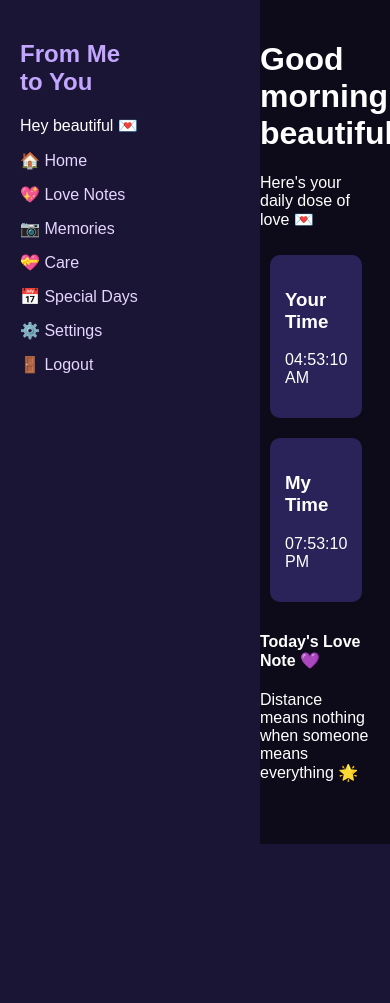
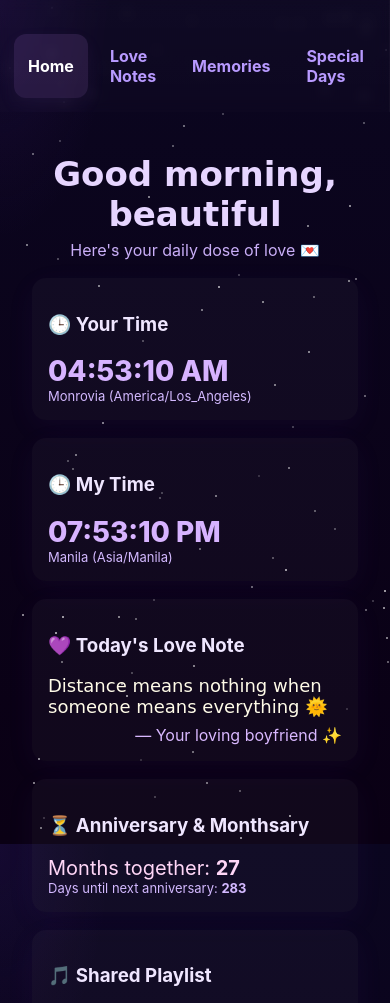
Before and after one commit to Judge09/cosmic-love-letter, a Flask app: page /home in a window 390 px wide. Shown: the top 1003 px of the page. Before the commit the page ends 844 px from the top, so only its background shows below. Run offline with Flask 3, Linux system fonts and the light colour scheme; the visitor is signed in with stand-in values (Sample User, id 1).

Commit message:
template2withlogin

```diff
--- a/ldr_scrapbook/app.py
+++ b/ldr_scrapbook/app.py
@@ -1,40 +1,113 @@
-from flask import Flask, render_template, request, redirect, url_for, session
-from datetime import datetime
+from flask import Flask, render_template, request, redirect, url_for, session, flash
+from markupsafe import escape
+from datetime import datetime, timedelta
+import os
+from dotenv import load_dotenv
 import pytz
-import os
+
+# Load .env (optional)
+load_dotenv()
 
 app = Flask(__name__)
-app.secret_key = os.getenv("SECRET_KEY", "supersecretkey")  # Change this in production
+app.secret_key = os.getenv("FLASK_SECRET", os.urandom(24))
 
-# Dummy credentials (replace with Supabase auth later)
-USERNAME = "love"
-PASSWORD = "you"
+# Password (change in .env or env var)
+APP_PASSWORD = os.getenv("SCRAPBOOK_PASSWORD", "loveisbeautiful")
+
+# Timezones
+TZ_MANILA = pytz.timezone("Asia/Manila")
+TZ_MONROVIA = pytz.timezone("America/Los_Angeles")  # Monrovia CA (PST/PDT)
+
+# Anniversary date (change to your actual anniversary)
+ANNIV_YEAR = int(os.getenv("ANNIV_YEAR", "2023"))
+ANNIV_MONTH = int(os.getenv("ANNIV_MONTH", "5"))
+ANNIV_DAY = int(os.getenv("ANNIV_DAY", "20"))
+
+def months_and_days_since(anniv_dt):
+    today = datetime.now()
+    total_days = (today - anniv_dt).days
+    months = total_days // 30
+    days = total_days % 30
+    return months, days
 
 @app.route("/", methods=["GET", "POST"])
 def login():
     if request.method == "POST":
-        username = request.form.get("username", "").strip()
-        password = request.form.get("password", "").strip()
-        if username == USERNAME and password == PASSWORD:
+        pwd = escape(request.form.get("password", "").strip())
+        if pwd == APP_PASSWORD:
             session["logged_in"] = True
-            return redirect(url_for("home"))
+            session["last_login"] = datetime.utcnow().isoformat()
+            return redirect(url_for("index"))
         else:
-            return render_template("login.html", error="Invalid credentials")
+            flash("Invalid password. Try again.", "error")
+            return render_template("login.html")
     return render_template("login.html")
 
-@app.route("/home")
-def home():
+def require_login():
     if not session.get("logged_in"):
         return redirect(url_for("login"))
-    # Timezones
-    monrovia_time = datetime.now(pytz.timezone("America/Los_Angeles")).strftime("%I:%M:%S %p")
-    manila_time = datetime.now(pytz.timezone("Asia/Manila")).strftime("%I:%M:%S %p")
-    return render_template("index.html", monrovia_time=monrovia_time, manila_time=manila_time)
+    return None
+
+@app.route("/home")
+def index():
+    if not session.get("logged_in"):
+        return redirect(url_for("login"))
+
+    now_manila = datetime.now(TZ_MANILA).strftime("%I:%M:%S %p")
+    now_monrovia = datetime.now(TZ_MONROVIA).strftime("%I:%M:%S %p")
+
+    anniv_dt = datetime(ANNIV_YEAR, ANNIV_MONTH, ANNIV_DAY)
+    months, days = months_and_days_since(anniv_dt)
+
+    # days until next anniversary
+    this_year_anniv = datetime(datetime.now().year, ANNIV_MONTH, ANNIV_DAY)
+    if this_year_anniv < datetime.now():
+        next_anniv = datetime(datetime.now().year + 1, ANNIV_MONTH, ANNIV_DAY)
+    else:
+        next_anniv = this_year_anniv
+    days_until = (next_anniv - datetime.now()).days
+
+    return render_template(
+        "index.html",
+        manila_time=now_manila,
+        monrovia_time=now_monrovia,
+        months=months,
+        days=days,
+        days_until=days_until
+    )
+
+@app.route("/love-notes")
+def love_notes():
+    if not session.get("logged_in"):
+        return redirect(url_for("login"))
+    return render_template("love_notes.html")
+
+@app.route("/memories")
+def memories():
+    if not session.get("logged_in"):
+        return redirect(url_for("login"))
+    return render_template("memories.html")
+
+@app.route("/special-days")
+def special_days():
+    if not session.get("logged_in"):
+        return redirect(url_for("login"))
+    return render_template("special_days.html")
+
+@app.route("/settings", methods=["GET","POST"])
+def settings():
+    if not session.get("logged_in"):
+        return redirect(url_for("login"))
+    if request.method == "POST":
+        # update simple settings locally (placeholder)
+        flash("Settings saved (local only).", "info")
+    return render_template("settings.html")
 
 @app.route("/logout")
 def logout():
     session.clear()
+    flash("Logged out.", "info")
     return redirect(url_for("login"))
 
 if __name__ == "__main__":
-    app.run(debug=True, host="0.0.0.0")
+    app.run(host="0.0.0.0", port=5000, debug=True)
--- a/ldr_scrapbook/requirements.txt
+++ b/ldr_scrapbook/requirements.txt
@@ -1 +1,2 @@
 flask
+python-dotenv
--- a/ldr_scrapbook/static/css/style.css
+++ b/ldr_scrapbook/static/css/style.css
@@ -1,45 +1,131 @@
+/* ---------- Reset & base ---------- */
+* { box-sizing: border-box; }
+html,body { height:100%; margin:0; font-family: "Inter", system-ui, -apple-system, "Segoe UI", Roboto, "Helvetica Neue", Arial; }
+
+/* ---------- Background / stars container ---------- */
 body {
-    margin: 0;
-    font-family: Arial, sans-serif;
-    background-color: #0d0b1a;
-    color: white;
+  background: radial-gradient(ellipse at top left, rgba(110,45,200,0.10), transparent 20%),
+              linear-gradient(180deg,#0b0620 0%, #0a0014 100%);
+  color: #efe6ff;
+  -webkit-font-smoothing:antialiased;
+  overflow-y: auto;
+}
+.stars-bg { position: fixed; inset: 0; pointer-events:none; z-index:0; }
+
+/* ---------- Navbar / sidebar responsive ---------- */
+.container {
+  position: relative;
+  z-index: 2;
+  display: grid;
+  grid-template-columns: 260px 1fr;
+  gap: 24px;
+  min-height: 100vh;
 }
 
+/* sidebar */
 .sidebar {
-    width: 220px;
-    background: #1a1535;
-    padding: 20px;
-    position: fixed;
-    height: 100%;
+  padding: 28px 18px;
+  background: linear-gradient(180deg, rgba(255,255,255,0.02), rgba(255,255,255,0.01));
+  border-right: 1px solid rgba(255,255,255,0.03);
+  backdrop-filter: blur(6px);
+}
+.brand h2 {
+  margin: 0;
+  font-family: 'Pacifico', cursive;
+  color: #ffd8ff;
+  font-size: 22px;
+}
+.greeting { color: #d8b8ff; margin-top:8px; }
+.nav {
+  margin-top: 20px;
+  display:flex;
+  flex-direction:column;
+  gap:10px;
+}
+.nav a {
+  display:flex; align-items:center; gap:10px;
+  padding: 12px 14px; border-radius: 12px;
+  color: #b89aff; text-decoration:none; font-weight:700;
+}
+.nav a.active, .nav a:hover {
+  background: rgba(200,140,255,0.12);
+  color: #fff;
+  box-shadow: 0 8px 20px rgba(192,132,252,0.06);
 }
 
-.sidebar h2 {
-    color: #c3a6ff;
+/* bottom logout */
+.sidebar .foot { margin-top: auto; padding-top:18px; color:#ffd; }
+
+/* main content */
+.main {
+  padding: 28px;
+}
+.header {
+  text-align: center;
+  margin-bottom: 18px;
+}
+.header h1 {
+  font-family: 'Great Vibes', cursive;
+  font-size: 44px; margin:0; color:#e6d5ff;
+}
+.header p.sub { color:#c9aef7; margin-top:6px; }
+
+/* grid layout */
+.grid {
+  display: grid;
+  grid-template-columns: repeat(2, 1fr);
+  gap: 18px;
+  max-width: 1100px;
+  margin: 0 auto;
+}
+.card {
+  background: rgba(255,255,255,0.03);
+  border-radius: 14px; padding: 16px;
+  box-shadow: 0 8px 30px rgba(120,70,200,0.06);
 }
 
-.sidebar ul {
-    list-style: none;
-    padding: 0;
+/* time cards */
+.time {
+  font-size: 28px; font-weight:800; color:#d7b3ff;
+  margin-top:8px;
+}
+.tiny { color:#d3b9ff; font-size:13px; }
+
+/* love note */
+.love-note .note { font-family:'Pacifico', cursive; font-size:18px; color:#fffbe8; margin:10px 0 6px; }
+
+/* countdown */
+.countdown .big { font-size:20px; color:#ffd6f7; }
+
+/* playlist iframe */
+.playlist iframe { border-radius:8px; }
+
+/* toast (welcome) */
+.toast {
+  position: fixed; right:18px; bottom:18px; z-index:99;
+  background: #fff200; color:#222; padding:14px 18px; border-radius:12px;
+  box-shadow: 0 10px 30px rgba(0,0,0,0.25); display:none;
 }
 
-.sidebar ul li {
-    margin: 15px 0;
+/* login page */
+.login-page {
+  min-height:100vh; display:flex; align-items:center; justify-content:center; position:relative;
 }
+.login-card {
+  width: 340px; background: rgba(255,255,255,0.03);
+  border-radius: 14px; padding: 20px; text-align:center; box-shadow: 0 16px 50px rgba(80,40,120,0.08);
+}
+.login-card h1 { font-family:'Pacifico', cursive; margin:0 0 10px; color:#ffd8ff; }
+.login-card input { width:100%; padding:10px; margin:8px 0; border-radius:8px; border:none; background: rgba(255,255,255,0.04); color:#fff; }
+.login-card button { width:100%; padding:10px; border:none; border-radius:8px; background:#c084fc; color:white; font-weight:700; margin-top:8px; }
 
-.sidebar ul li a {
-    color: #e6d6ff;
-    text-decoration: none;
+/* small screens: make sidebar top nav */
+@media (max-width: 880px) {
+  .container { grid-template-columns: 1fr; }
+  .sidebar { display:flex; flex-direction:row; gap:12px; padding:14px; overflow:auto; }
+  .sidebar .brand { display:none; }
+  .nav { flex-direction:row; gap:8px; }
+  .grid { grid-template-columns: 1fr; padding: 0 14px; }
+  .header h1 { font-size: 34px; }
+  .main { padding:18px; }
 }
-
-.main-content {
-    margin-left: 240px;
-    padding: 20px;
-}
-
-.time-card {
-    background: #2a235a;
-    padding: 15px;
-    border-radius: 10px;
-    margin: 10px;
-    display: inline-block;
-}
--- a/ldr_scrapbook/static/js/stars.js
+++ b/ldr_scrapbook/static/js/stars.js
@@ -1,8 +1,61 @@
-document.addEventListener("DOMContentLoaded", () => {
-    setInterval(() => {
-        let star = document.createElement("div");
-        star.classList.add("shooting-star");
-        document.body.appendChild(star);
-        setTimeout(() => star.remove(), 2000);
-    }, 5000);
-});
+// Lightweight shooting-stars background appended into .stars-bg
+(function () {
+  function spawn() {
+    const wrap = document.querySelector('.stars-bg');
+    if (!wrap) return;
+
+    const star = document.createElement('div');
+    star.className = 'shoot';
+    const startX = Math.random() * window.innerWidth;
+    const startY = Math.random() * window.innerHeight * 0.6;
+    const length = 160 + Math.random() * 160;
+    const angle = -Math.PI/8 + (Math.random()-0.5) * 0.4;
+
+    star.style.position = 'absolute';
+    star.style.left = startX + 'px';
+    star.style.top = startY + 'px';
+    star.style.width = length + 'px';
+    star.style.height = '2px';
+    star.style.background = 'linear-gradient(90deg, rgba(255,255,255,0.9), rgba(192,132,252,0.9), transparent)';
+    star.style.transform = `rotate(${angle}rad)`;
+    star.style.opacity = '0.0';
+    star.style.transition = 'transform 900ms linear, opacity 900ms linear';
+
+    wrap.appendChild(star);
+
+    // fade-in then translate
+    requestAnimationFrame(() => {
+      star.style.opacity = '1';
+      star.style.transform = `translateX(${(-length*0.8)}px) rotate(${angle}rad)`;
+    });
+
+    setTimeout(() => {
+      star.style.opacity = '0';
+      setTimeout(() => star.remove(), 1000);
+    }, 900 + Math.random()*1200);
+  }
+
+  // initial gentle stars as dots (non-moving)
+  function createStaticDots() {
+    const wrap = document.querySelector('.stars-bg');
+    if (!wrap) return;
+    for (let i=0;i<100;i++) {
+      const dot = document.createElement('div');
+      dot.style.position='absolute';
+      dot.style.width='2px';
+      dot.style.height='2px';
+      dot.style.background='rgba(255,255,255,' + (0.2 + Math.random()*0.6) +')';
+      dot.style.left = Math.random()*window.innerWidth + 'px';
+      dot.style.top = Math.random()*window.innerHeight + 'px';
+      dot.style.borderRadius='50%';
+      dot.style.filter = 'blur(0.4px)';
+      wrap.appendChild(dot);
+    }
+  }
+
+  window.addEventListener('load', function() {
+    createStaticDots();
+    setInterval(spawn, 1800 + Math.random()*1200);
+    window.addEventListener('resize', function(){ document.querySelectorAll('.stars-bg > div').forEach(el=>el.remove()); createStaticDots(); });
+  });
+})();
--- a/ldr_scrapbook/templates/index.html
+++ b/ldr_scrapbook/templates/index.html
@@ -1,46 +1,87 @@
-<!DOCTYPE html>
+<!doctype html>
 <html lang="en">
 <head>
-    <meta charset="UTF-8">
-    <meta name="viewport" content="width=device-width, initial-scale=1.0">
-    <title>From Me to You 💜</title>
-    <link rel="stylesheet" href="{{ url_for('static', filename='css/style.css') }}">
-    <script src="{{ url_for('static', filename='js/stars.js') }}" defer></script>
+  <meta charset="utf-8" />
+  <meta name="viewport" content="width=device-width,initial-scale=1" />
+  <title>Home — Cosmic Love</title>
+  <link rel="stylesheet" href="{{ url_for('static', filename='css/style.css') }}">
 </head>
 <body>
-    <div class="sidebar">
-        <h2>From Me<br>to You</h2>
-        <p>Hey beautiful 💌</p>
-        <ul>
-            <li><a href="{{ url_for('home') }}">🏠 Home</a></li>
-            <li><a href="#">💖 Love Notes</a></li>
-            <li><a href="#">📷 Memories</a></li>
-            <li><a href="#">💝 Care</a></li>
-            <li><a href="#">📅 Special Days</a></li>
-            <li><a href="#">⚙️ Settings</a></li>
-            <li><a href="{{ url_for('logout') }}">🚪 Logout</a></li>
-        </ul>
-    </div>
+  <div class="stars-bg"></div>
 
-    <div class="main-content">
+  <div class="container">
+    <aside class="sidebar">
+      <div class="brand">
+        <h2>From Me to You</h2>
+        <div class="greeting">Hey beautiful 💌</div>
+      </div>
+
+      <nav class="nav">
+        <a href="{{ url_for('index') }}" class="active">Home</a>
+        <a href="{{ url_for('love_notes') }}">Love Notes</a>
+        <a href="{{ url_for('memories') }}">Memories</a>
+        <a href="{{ url_for('special_days') }}">Special Days</a>
+        <a href="{{ url_for('settings') }}">Settings</a>
+      </nav>
+
+      <div class="foot">
+        <a href="{{ url_for('logout') }}" style="color:#ffd8a6; text-decoration:none;">🚪 Logout</a>
+      </div>
+    </aside>
+
+    <main class="main">
+      <header class="header">
         <h1>Good morning, beautiful</h1>
-        <p>Here's your daily dose of love 💌</p>
+        <p class="sub">Here's your daily dose of love 💌</p>
+      </header>
 
-        <div class="timezones">
-            <div class="time-card">
-                <h3>Your Time</h3>
-                <p>{{ monrovia_time }}</p>
-            </div>
-            <div class="time-card">
-                <h3>My Time</h3>
-                <p>{{ manila_time }}</p>
-            </div>
+      <section class="grid">
+        <div class="card">
+          <h3>🕒 Your Time</h3>
+          <div class="time">{{ monrovia_time }}</div>
+          <div class="tiny">Monrovia (America/Los_Angeles)</div>
         </div>
 
-        <div class="love-note">
-            <h4>Today's Love Note 💜</h4>
-            <p>Distance means nothing when someone means everything 🌟</p>
+        <div class="card">
+          <h3>🕒 My Time</h3>
+          <div class="time">{{ manila_time }}</div>
+          <div class="tiny">Manila (Asia/Manila)</div>
         </div>
-    </div>
+
+        <div class="card love-note">
+          <h3>💜 Today's Love Note</h3>
+          <div class="note">Distance means nothing when someone means everything 🌞</div>
+          <div style="text-align:right; margin-top:8px; color:#d9b8ff;">— Your loving boyfriend ✨</div>
+        </div>
+
+        <div class="card countdown">
+          <h3>⏳ Anniversary & Monthsary</h3>
+          <div class="big">Months together: <strong>{{ months }}</strong></div>
+          <div class="tiny">Days until next anniversary: <strong>{{ days_until }}</strong></div>
+        </div>
+
+        <div class="card playlist" style="grid-column: 1 / -1;">
+          <h3>🎵 Shared Playlist</h3>
+          <iframe src="https://open.spotify.com/embed/playlist/YOUR_PLAYLIST_ID" width="100%" height="80" frameborder="0" allow="encrypted-media"></iframe>
+        </div>
+      </section>
+    </main>
+  </div>
+
+  <div class="toast" id="welcome-toast">Welcome back, my love! 💕<div style="font-size:12px; color:#333;">I've missed you so much</div></div>
+
+  <script src="{{ url_for('static', filename='js/stars.js') }}"></script>
+  <script>
+    // show toast
+    window.addEventListener('load', () => {
+      const t = document.getElementById('welcome-toast');
+      t.style.display = 'block';
+      t.style.opacity = '0';
+      setTimeout(()=> t.style.opacity='1',50);
+      setTimeout(()=> { t.style.opacity='0'; setTimeout(()=> t.style.display='none',400); }, 6000);
+    });
+
+    // small live-time fallback if desired (keeps server times until page reload)
+  </script>
 </body>
 </html>
```
Also changed, not shown: ldr_scrapbook/templates/login.html (+31 -16 lines), ldr_scrapbook/templates/love_notes.html (+58 -0 lines), ldr_scrapbook/templates/memories.html (+43 -0 lines), ldr_scrapbook/templates/settings.html (+50 -0 lines), ldr_scrapbook/templates/special_days.html (+46 -0 lines), 1 other file.
